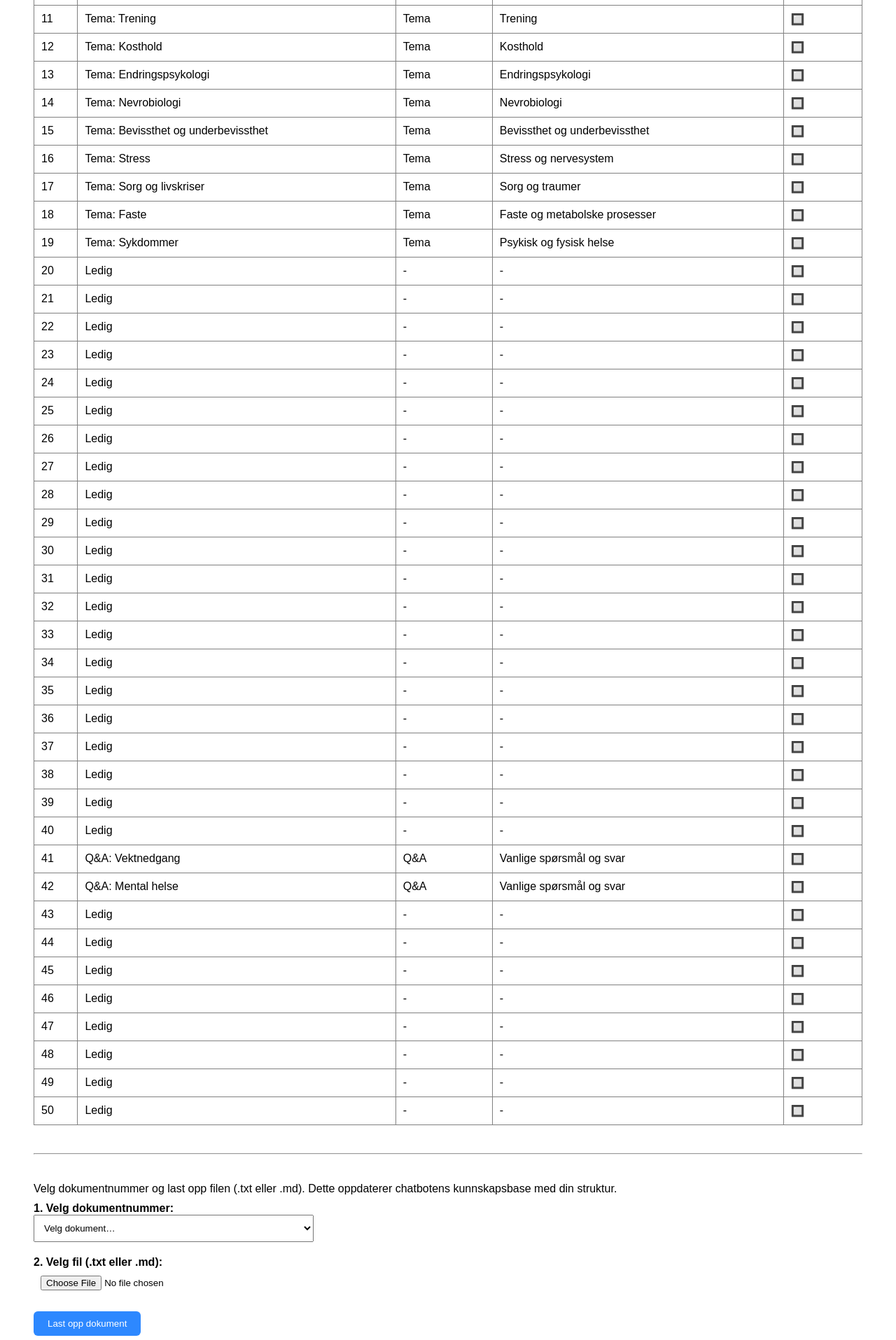
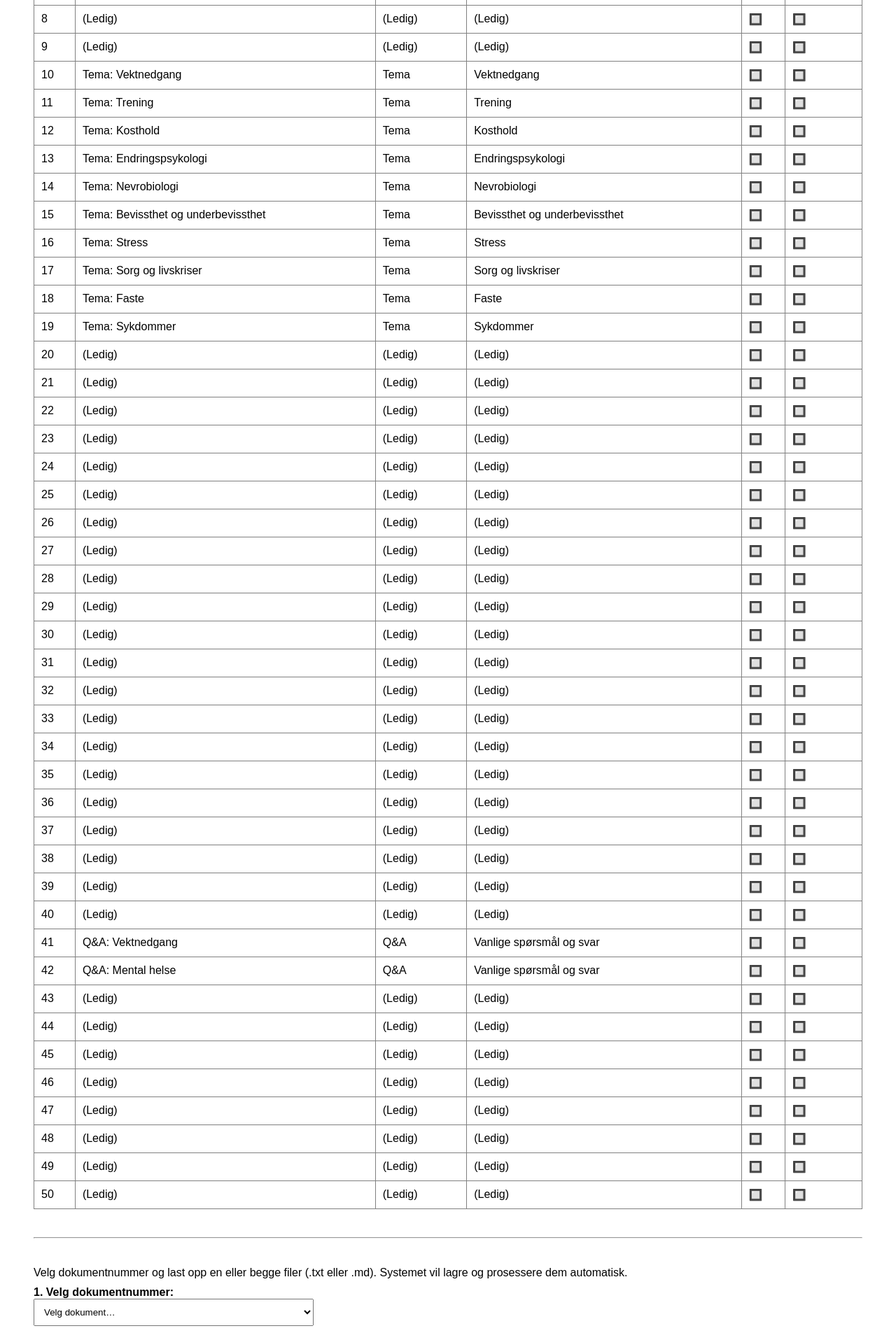
Before and after one commit to mortenhoelno/Nullfilter-admin, a Next.js app: page /admin in a window 1280 px wide. Shown: the part 540-2455 px from the top of the page at 70% size. Built offline with nearby package versions, Linux system fonts and the light colour scheme.

Commit message:
Update admin.tsx

```diff
--- a/pages/admin.tsx
+++ b/pages/admin.tsx
@@ -1,73 +1,60 @@
-'use client'
-
 import { useState } from "react"
 
 export default function AdminPage() {
-  const [selectedFile, setSelectedFile] = useState<File | null>(null)
+  const [selectedAIDoc, setSelectedAIDoc] = useState<File | null>(null)
+  const [selectedMasterDoc, setSelectedMasterDoc] = useState<File | null>(null)
   const [selectedDocId, setSelectedDocId] = useState<number | null>(null)
-  const [uploadedDocs, setUploadedDocs] = useState<number[]>([])
+  const [uploadedAIDocs, setUploadedAIDocs] = useState<number[]>([])
+  const [uploadedMasterDocs, setUploadedMasterDocs] = useState<number[]>([])
 
-  const documents = [
-    { id: 1, title: "Din metode og filosofi", category: "Master", theme: "Grunnprinsipper, metaforer og stil" },
-    { id: 2, title: "Veiledning: Vektnedgang", category: "Prosess", theme: "Vektnedgang, mat og trening" },
-    { id: 3, title: "Veiledning: Mental helse", category: "Prosess", theme: "Tankekjør og følelsesregulering" },
-    { id: 4, title: "Veiledning: Kombinert tilnærming", category: "Prosess", theme: "Mental helse og vekt sammen" },
-    { id: 5, title: "Målgrupper: Vektnedgang", category: "Profil", theme: "Typiske avatarer for vektnedgang" },
-    { id: 6, title: "Målgrupper: Mental helse", category: "Profil", theme: "Typiske avatarer for mental helse" },
+  const documents = Array.from({ length: 50 }, (_, i) => {
+    const id = i + 1
+    if (id === 1) return { id, title: "Din metode og filosofi", category: "Master", theme: "Grunnprinsipper, metaforer og stil" }
+    if (id === 2) return { id, title: "Veiledning: Vektnedgang", category: "Prosess", theme: "Vektnedgang, mat og trening" }
+    if (id === 3) return { id, title: "Veiledning: Mental helse", category: "Prosess", theme: "Tankekjør og følelsesregulering" }
+    if (id === 4) return { id, title: "Veiledning: Kombinert tilnærming", category: "Prosess", theme: "Mental helse og vekt sammen" }
+    if (id === 5) return { id, title: "Målgrupper: Vektnedgang", category: "Profil", theme: "Typiske avatarer for vektnedgang" }
+    if (id === 6) return { id, title: "Målgrupper: Mental helse", category: "Profil", theme: "Typiske avatarer for mental helse" }
 
-    // Temadokumenter 10–19
-    { id: 10, title: "Tema: Vektnedgang", category: "Tema", theme: "Vektnedgang" },
-    { id: 11, title: "Tema: Trening", category: "Tema", theme: "Trening" },
-    { id: 12, title: "Tema: Kosthold", category: "Tema", theme: "Kosthold" },
-    { id: 13, title: "Tema: Endringspsykologi", category: "Tema", theme: "Endringspsykologi" },
-    { id: 14, title: "Tema: Nevrobiologi", category: "Tema", theme: "Nevrobiologi" },
-    { id: 15, title: "Tema: Bevissthet og underbevissthet", category: "Tema", theme: "Bevissthet og underbevissthet" },
-    { id: 16, title: "Tema: Stress", category: "Tema", theme: "Stress og nervesystem" },
-    { id: 17, title: "Tema: Sorg og livskriser", category: "Tema", theme: "Sorg og traumer" },
-    { id: 18, title: "Tema: Faste", category: "Tema", theme: "Faste og metabolske prosesser" },
-    { id: 19, title: "Tema: Sykdommer", category: "Tema", theme: "Psykisk og fysisk helse" },
+    if (id >= 10 && id <= 19) {
+      const temaer = [
+        "Vektnedgang",
+        "Trening",
+        "Kosthold",
+        "Endringspsykologi",
+        "Nevrobiologi",
+        "Bevissthet og underbevissthet",
+        "Stress",
+        "Sorg og livskriser",
+        "Faste",
+        "Sykdommer"
+      ]
+      return { id, title: `Tema: ${temaer[id - 10]}`, category: "Tema", theme: temaer[id - 10] }
+    }
 
-    // Flere dokumenter og plassholdere
-    { id: 20, title: "Ledig", category: "-", theme: "-" },
-    { id: 21, title: "Ledig", category: "-", theme: "-" },
-    { id: 22, title: "Ledig", category: "-", theme: "-" },
-    { id: 23, title: "Ledig", category: "-", theme: "-" },
-    { id: 24, title: "Ledig", category: "-", theme: "-" },
-    { id: 25, title: "Ledig", category: "-", theme: "-" },
-    { id: 26, title: "Ledig", category: "-", theme: "-" },
-    { id: 27, title: "Ledig", category: "-", theme: "-" },
-    { id: 28, title: "Ledig", category: "-", theme: "-" },
-    { id: 29, title: "Ledig", category: "-", theme: "-" },
-    { id: 30, title: "Ledig", category: "-", theme: "-" },
-    { id: 31, title: "Ledig", category: "-", theme: "-" },
-    { id: 32, title: "Ledig", category: "-", theme: "-" },
-    { id: 33, title: "Ledig", category: "-", theme: "-" },
-    { id: 34, title: "Ledig", category: "-", theme: "-" },
-    { id: 35, title: "Ledig", category: "-", theme: "-" },
-    { id: 36, title: "Ledig", category: "-", theme: "-" },
-    { id: 37, title: "Ledig", category: "-", theme: "-" },
-    { id: 38, title: "Ledig", category: "-", theme: "-" },
-    { id: 39, title: "Ledig", category: "-", theme: "-" },
-    { id: 40, title: "Ledig", category: "-", theme: "-" },
+    if (id >= 41 && id <= 42) {
+      const tema = id === 41 ? "Vektnedgang" : "Mental helse"
+      return { id, title: `Q&A: ${tema}`, category: "Q&A", theme: "Vanlige spørsmål og svar" }
+    }
 
-    // Q&A 41–50
-    { id: 41, title: "Q&A: Vektnedgang", category: "Q&A", theme: "Vanlige spørsmål og svar" },
-    { id: 42, title: "Q&A: Mental helse", category: "Q&A", theme: "Vanlige spørsmål og svar" },
-    { id: 43, title: "Ledig", category: "-", theme: "-" },
-    { id: 44, title: "Ledig", category: "-", theme: "-" },
-    { id: 45, title: "Ledig", category: "-", theme: "-" },
-    { id: 46, title: "Ledig", category: "-", theme: "-" },
-    { id: 47, title: "Ledig", category: "-", theme: "-" },
-    { id: 48, title: "Ledig", category: "-", theme: "-" },
-    { id: 49, title: "Ledig", category: "-", theme: "-" },
-    { id: 50, title: "Ledig", category: "-", theme: "-" },
-  ]
+    return { id, title: "(Ledig)", category: "(Ledig)", theme: "(Ledig)" }
+  })
 
   const handleUpload = () => {
-    if (!selectedFile || selectedDocId === null) return
-    alert(`Laster opp dokument: ${selectedFile.name} som dokument #${selectedDocId}`)
-    setUploadedDocs([...uploadedDocs, selectedDocId])
-    setSelectedFile(null)
+    if (selectedDocId === null) return
+    if (!selectedAIDoc && !selectedMasterDoc) return alert("Du må velge minst én fil.")
+
+    if (selectedAIDoc) {
+      setUploadedAIDocs([...uploadedAIDocs, selectedDocId])
+    }
+    if (selectedMasterDoc) {
+      setUploadedMasterDocs([...uploadedMasterDocs, selectedDocId])
+    }
+
+    alert(`Laster opp dokument ${selectedDocId} med${selectedAIDoc ? " AI-fil" : ""}${selectedAIDoc && selectedMasterDoc ? " og" : ""}${selectedMasterDoc ? " Master-fil" : ""}`)
+
+    setSelectedAIDoc(null)
+    setSelectedMasterDoc(null)
     setSelectedDocId(null)
   }
 
@@ -85,7 +72,8 @@ export default function AdminPage() {
             <th>Tittel</th>
             <th>Kategori</th>
             <th>Tema</th>
-            <th>Status</th>
+            <th>AI</th>
+            <th>Master</th>
           </tr>
         </thead>
         <tbody>
@@ -95,7 +83,8 @@ export default function AdminPage() {
               <td>{doc.title}</td>
               <td>{doc.category}</td>
               <td>{doc.theme}</td>
-              <td>{uploadedDocs.includes(doc.id) ? '✅' : '🔲'}</td>
+              <td>{uploadedAIDocs.includes(doc.id) ? '✅' : '🔲'}</td>
+              <td>{uploadedMasterDocs.includes(doc.id) ? '✅' : '🔲'}</td>
             </tr>
           ))}
         </tbody>
@@ -103,7 +92,7 @@ export default function AdminPage() {
 
       <hr style={{ margin: '40px 0' }} />
 
-      <p style={{ marginBottom: 10 }}>Velg dokumentnummer og last opp filen (.txt eller .md). Dette oppdaterer chatbotens kunnskapsbase med din struktur.</p>
+      <p style={{ marginBottom: 10 }}>Velg dokumentnummer og last opp en eller begge filer (.txt eller .md). Systemet vil lagre og prosessere dem automatisk.</p>
 
       <div style={{ marginBottom: 20 }}>
         <label>
@@ -123,11 +112,23 @@ export default function AdminPage() {
 
       <div style={{ marginBottom: 20 }}>
         <label>
-          <strong>2. Velg fil (.txt eller .md):</strong><br />
+          <strong>2A. AI-dokument (.txt/.md):</strong><br />
           <input
             type="file"
             accept=".txt,.md"
-            onChange={(e) => setSelectedFile(e.target.files?.[0] || null)}
+            onChange={(e) => setSelectedAIDoc(e.target.files?.[0] || null)}
+            style={{ padding: 10 }}
+          />
+        </label>
+      </div>
+
+      <div style={{ marginBottom: 20 }}>
+        <label>
+          <strong>2B. Master-dokument (.txt/.md):</strong><br />
+          <input
+            type="file"
+            accept=".txt,.md"
+            onChange={(e) => setSelectedMasterDoc(e.target.files?.[0] || null)}
             style={{ padding: 10 }}
           />
         </label>
@@ -135,16 +136,16 @@ export default function AdminPage() {
 
       <button
         onClick={handleUpload}
-        disabled={!selectedFile || selectedDocId === null}
+        disabled={selectedDocId === null || (!selectedAIDoc && !selectedMasterDoc)}
         style={{ background: '#2D88FF', color: 'white', padding: '10px 20px', border: 'none', borderRadius: 6, cursor: 'pointer' }}
       >
-        Last opp dokument
+        Last opp valgte filer
       </button>
 
       <div style={{ marginTop: 40, padding: 20, background: '#fffbe6', borderRadius: 8 }}>
         <h3>💡 Dagens inspirasjonsquote</h3>
         <blockquote style={{ fontStyle: 'italic', marginTop: 10 }}>
-          \"Små justeringer i dag kan skape store forandringer i morgen.\"
+          "Små justeringer i dag kan skape store forandringer i morgen."
         </blockquote>
         <p style={{ marginTop: 5 }}>– Nullfilter GPT</p>
       </div>
```
